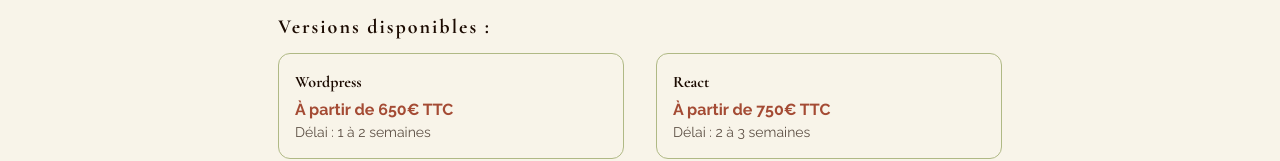
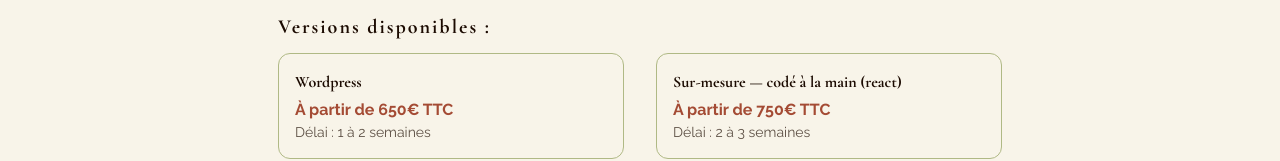
Before and after one commit to stephanievanoverberghe/alchimiste-creations, a Next.js app: page /offres/essentiel in a window 1280 px wide. Shown: the part 637-798 px from the top of the page. Built offline with nearby package versions, Linux system fonts and the light colour scheme.

Commit message:
update: change fichier data

```diff
--- a/src/app/offres/[slug]/page.tsx
+++ b/src/app/offres/[slug]/page.tsx
@@ -75,7 +75,7 @@
                     <div className="grid md:grid-cols-2 gap-4 md:gap-8">
                         {Object.entries(pack.versions).map(([tech, info]) => (
                             <div key={tech} className="border border-sauge rounded-xl p-4">
-                                <h3 className="capitalize font-semibold mb-1">{tech}</h3>
+                                <h3 className="first-letter:uppercase font-semibold mb-1">{tech}</h3>
                                 <p className="text-terracotta font-bold">{info.prix}</p>
                                 <p className="text-sm text-foreground/70">Délai : {info.delai}</p>
                             </div>
--- a/src/data/packs.json
+++ b/src/data/packs.json
@@ -18,7 +18,7 @@
                 "prix": "À partir de 650€ TTC",
                 "delai": "1 à 2 semaines"
             },
-            "react": {
+            "sur-mesure — codé à la main (react)": {
                 "prix": "À partir de 750€ TTC",
                 "delai": "2 à 3 semaines"
             }
@@ -67,7 +67,7 @@
                 "prix": "À partir de 1100€ TTC",
                 "delai": "2 à 3 semaines"
             },
-            "react": {
+            "sur-mesure — codé à la main (react)": {
                 "prix": "À partir de 1300€ TTC",
                 "delai": "3 à 4 semaines"
             }
@@ -121,7 +121,7 @@
                 "prix": "À partir de 1700€ TTC",
                 "delai": "3 à 4 semaines"
             },
-            "react": {
+            "sur-mesure — codé à la main (react)": {
                 "prix": "À partir de 2000€ TTC",
                 "delai": "4 à 6 semaines"
             }
```
